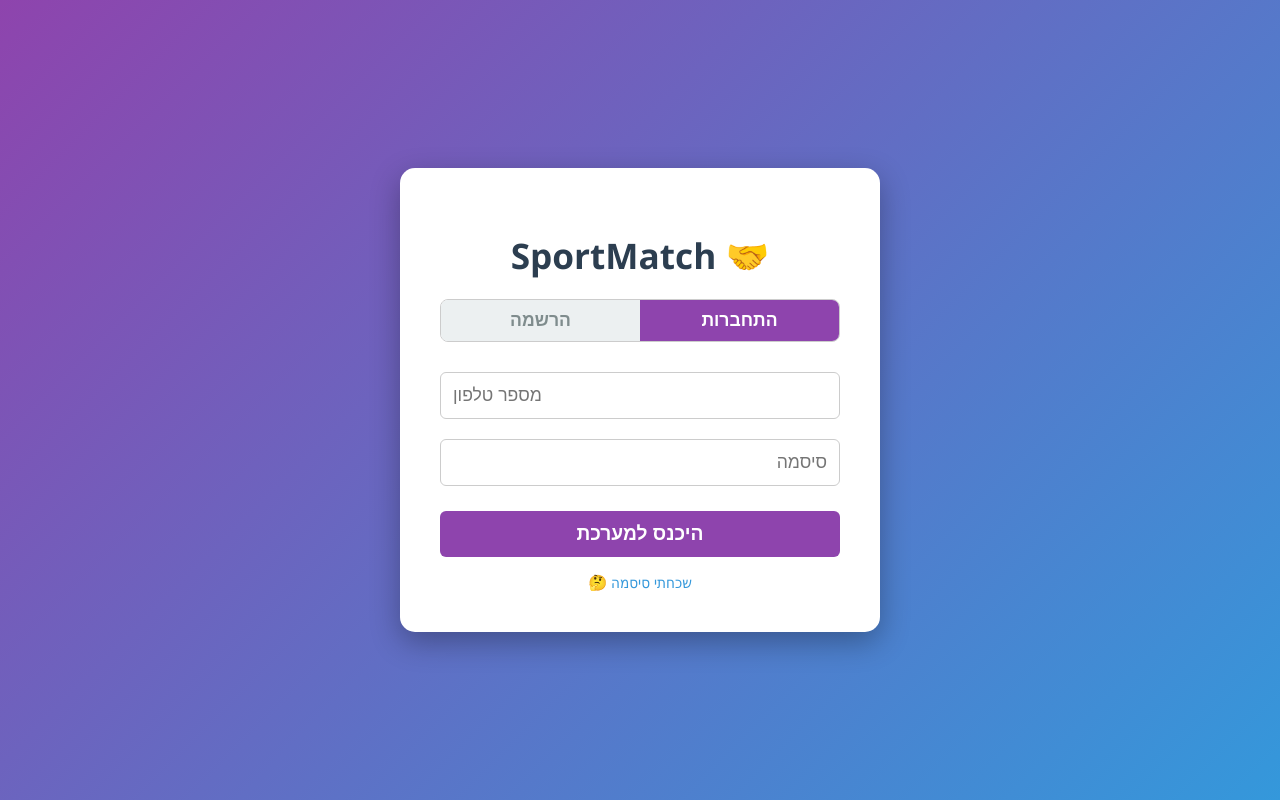
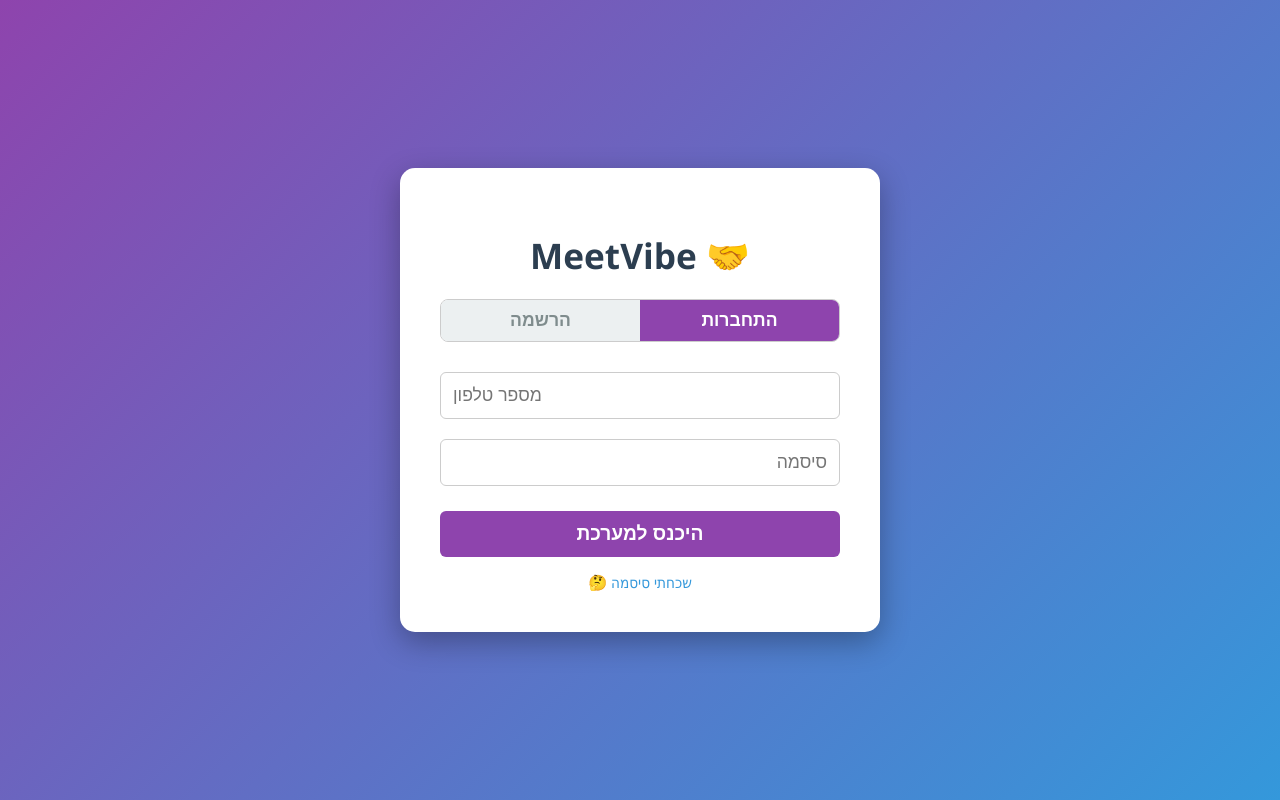
Before and after one commit to shakeddadon6-ui/MeetVibe, a website: page public/index.html in a window 1280 px wide. Drawn offline with Linux system fonts and the light colour scheme; no server answers.

Commit message:
Update app name to MeetVibe in index.html

```diff
--- a/public/index.html
+++ b/public/index.html
@@ -3,7 +3,7 @@
 <head>
     <meta charset="UTF-8">
     <meta name="viewport" content="width=device-width, initial-scale=1.0">
-    <title>SportMatch - מפגשים וספורט</title>
+    <title>MeetVibe - מפגשים וספורט</title>
     <link rel="manifest" href="/manifest.json">
     <meta name="theme-color" content="#8e44ad">
     <meta name="apple-mobile-web-app-capable" content="yes">
@@ -37,7 +37,7 @@
 
     <div id="authScreen" class="auth-overlay">
         <div class="auth-container">
-            <h1>🤝 SportMatch</h1>
+            <h1>🤝 MeetVibe</h1>
             <div class="auth-tabs" id="authTabs">
                 <button id="tabLogin" class="auth-tab active" onclick="switchAuthTab('login')" data-i18n="loginTab">התחברות</button>
                 <button id="tabRegister" class="auth-tab" onclick="switchAuthTab('register')" data-i18n="registerTab">הרשמה</button>
@@ -80,7 +80,7 @@
         <div class="header-container" style="background: #8e44ad;">
             <button class="top-btn" onclick="toggleDarkMode()" data-i18n="nightMode">🌙 לילה</button>
             <button id="langToggleBtn" class="top-btn" onclick="toggleLanguage()" style="background: #27ae60; color: white;">English (EN)</button>
-            <h1 class="main-title" style="color: white;" data-i18n="appTitle">SportMatch</h1>
+            <h1 class="main-title" style="color: white;" data-i18n="appTitle">MeetVibe</h1>
             <button class="top-btn logout-btn" onclick="logout()" data-i18n="logout">🚪 התנתק</button>
         </div>
 
```
